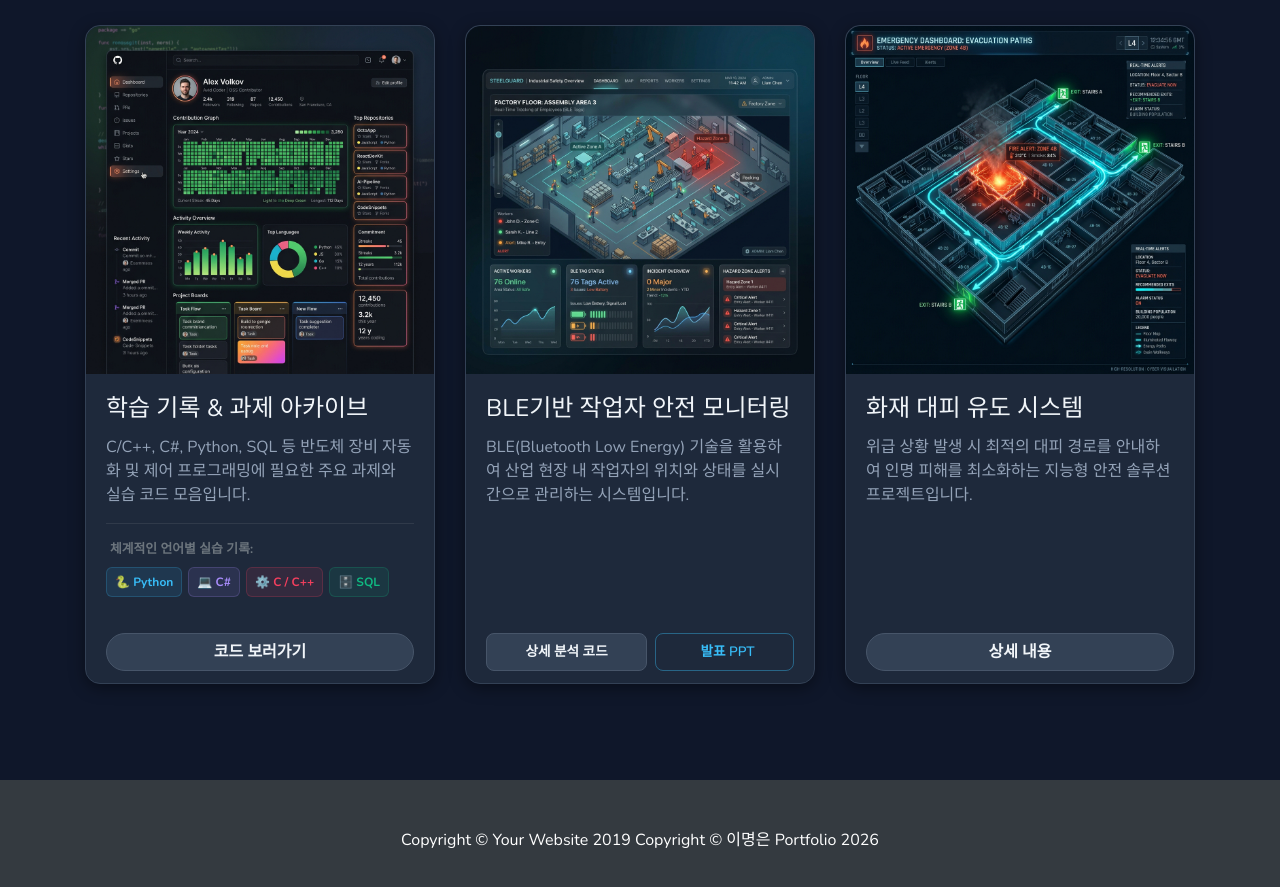
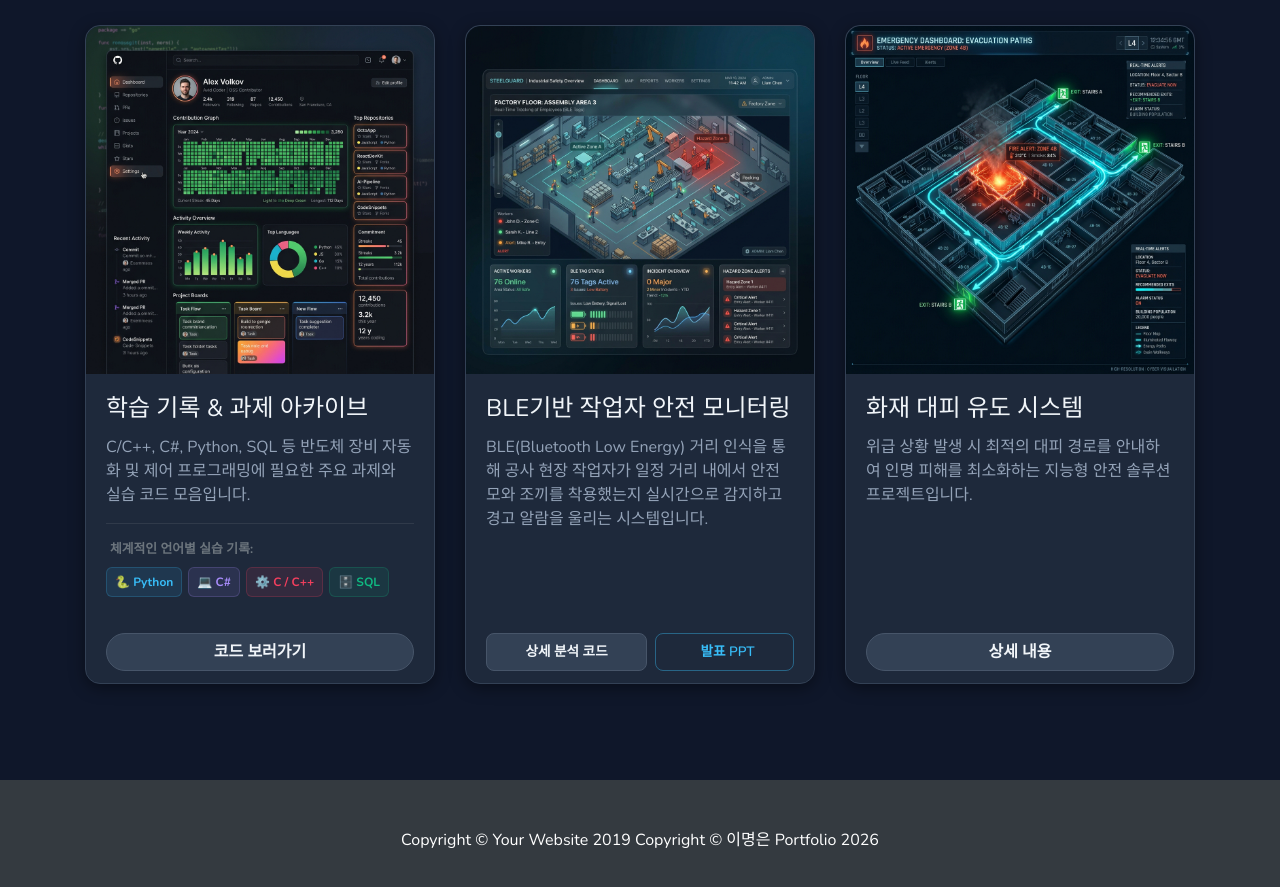
Before and after one commit to lee-myeong-eun/lee-myeong-eun.github.io, a Jekyll site: the page built from index.html, in a window 1280 px wide and 900 px high, scrolled down 777 px. Shown: the top 887 px of the window. Built offline with Jekyll 4.4.1, drawn with Linux system fonts in a browser that asks for light colours.

Commit message:
색상수정과ble내용수정

```diff
--- a/index.html
+++ b/index.html
@@ -67,7 +67,7 @@ layout: default
       <div class="card-body">
         <h4 class="card-title">BLE기반 작업자 안전 모니터링</h4>
         <p class="card-text">
-          BLE(Bluetooth Low Energy) 기술을 활용하여 산업 현장 내 작업자의 위치와 상태를 실시간으로 관리하는 시스템입니다.
+          BLE(Bluetooth Low Energy) 거리 인식을 통해 공사 현장 작업자가 일정 거리 내에서 안전모와 조끼를 착용했는지 실시간으로 감지하고 경고 알람을 울리는 시스템입니다.
         </p>
       </div>
       <div class="card-footer bg-transparent border-0 d-flex" style="gap: 8px;">
```
Also changed, not shown: _pages/c-programming-problems.md (+1 -1 lines).
